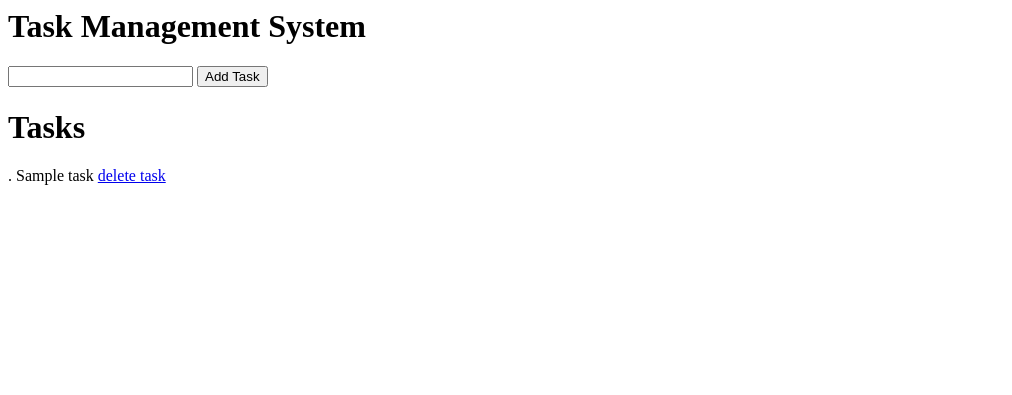
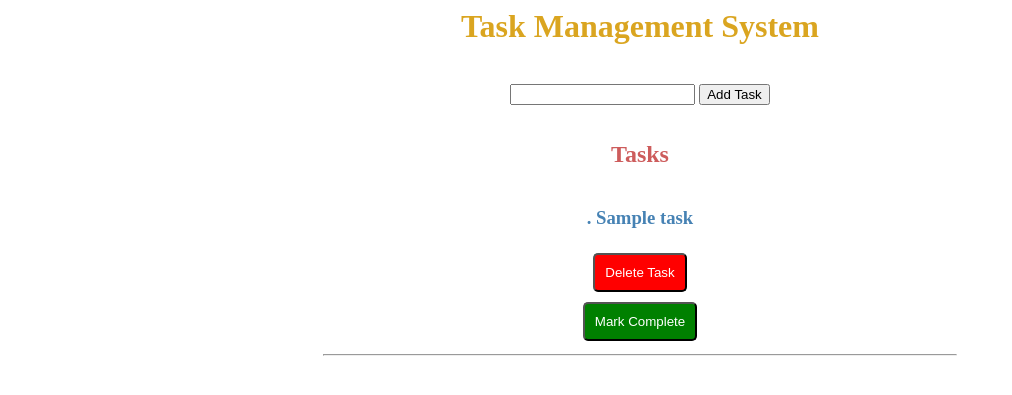
Before and after one commit to ishanExtreme/task_manager, a Python web app: template templates/tasks.html in a window 1280 px wide. Shown: the top 395 px of the page, without its empty margins (0-1012 px from the left). Run offline with Jinja, Linux system fonts and the light colour scheme; the template is opened without the code that fills it: most values are stand-ins (such as "Sample title", 1, 10 or a date in 2020).

Commit message:
added styling

```diff
--- a/templates/tasks.html
+++ b/templates/tasks.html
@@ -1,14 +1,20 @@
-<h1>Task Management System</h1>
-
+<h1 style="text-align: center; color: goldenrod">Task Management System</h1>
+<br/>
+<div style="display: flex; flex-flow: column wrap; justify-content: center; align-items: center;">
     <form action="/add-task" method="get">
         <input type="text" name="task"/>
         <button type="submit">Add Task</button>
     </form>
 
-<h1>Tasks</h1>
+    <h2 style="color: indianred;">Tasks</h2>
 
     {%for task in tasks%}
+
+            <h3 style="color: steelblue;">
             {{forloop.counter}} . {{task}}
-<a href="/delete-task/{{forloop.counter}}">delete task</a>
-<br/>
+            </h3>
+            <button style="padding: 10px;border-radius: 5px;background-color: red;color: white; cursor: pointer; margin-top: 5px; margin-bottom: 5px;" onclick="window.location.href='/delete-task/{{forloop.counter}}'">Delete Task</button>
+            <button style="padding: 10px;border-radius: 5px;background-color: green;color: white; cursor: pointer; margin-top: 5px; margin-bottom: 5px;" onclick="window.location.href=''">Mark Complete</button>
+            <hr style="width:50%;">
     {%endfor%}
+</div>
```
Also changed, not shown: tasks/views.py (+9 -0 lines). Lines whose indentation alone changed are shown as unchanged.
